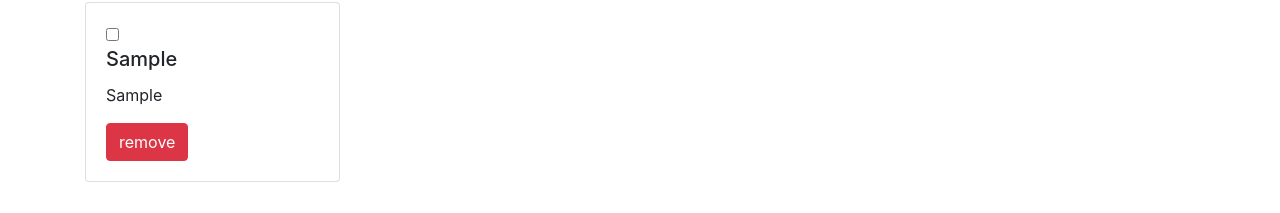
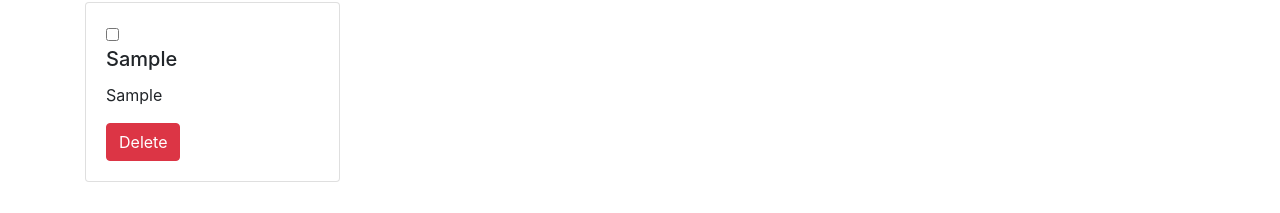
Before and after one commit to Arthur-Ayvazyan/app-todo, a React (Create React App) app: page / in a window 1280 px wide. Both pictures are taken after typing "Sample", "Sample" into the empty fields and a click on the button "Add Task". Shown: the part 264-477 px from the top of the page. Built offline with nearby package versions, Linux system fonts and the light colour scheme.

Commit message:
fixed Task component

```diff
--- a/src/components/todo/Task.jsx
+++ b/src/components/todo/Task.jsx
@@ -3,22 +3,24 @@ import { Card, Button, Form } from 'react-bootstrap';
 
 class Task extends Component {
   render() {
-    const { id, taskTitle, taskText, selectTasks, deleteCurrentTask, disableTask } = this.props;
+    const task = this.props.data;
+    const { onSelect, disabled, onDelete } = this.props
+    console.log(task);
     return (
-      <Card>
+      <Card id={task.id}>
         <Card.Body>
           <Form.Check
             type="checkbox"
-            id={id}
-            onChange={selectTasks}
+            onChange={() => onSelect(task.id)}
           />
-          <Card.Title>{taskTitle}</Card.Title>
-          <Card.Text>{taskText}</Card.Text>
+          <Card.Title>{task.title}</Card.Title>
+          <Card.Text>{task.text}</Card.Text>
           <Button
             variant="danger"
-            onClick={deleteCurrentTask}
-            disabled={disableTask}>
-            remove
+            onClick={() => onDelete(task.id)}
+            disabled={disabled}
+          >
+            Delete
         </Button>
         </Card.Body>
       </Card>
--- a/src/components/todo/ToDo.jsx
+++ b/src/components/todo/ToDo.jsx
@@ -93,14 +93,14 @@ export class ToDo extends Component {
           id={task.id}
           key={task.id}
           className={"mb-4"}>
+
           <Task
-            id={task.id}
-            selectTasks={() => this.selectTasks(task.id)}
-            taskTitle={task.title}
-            taskText={task.text}
-            deleteCurrentTask={() => this.deleteCurrentTask(task.id)}
-            disabledTask={!!selectedTasks.size}
+            data={task}
+            onSelect={this.selectTasks}
+            disabled={!!selectedTasks.size}
+            onDelete={this.deleteCurrentTask}
           />
+
         </Col >
       )
     });
```
